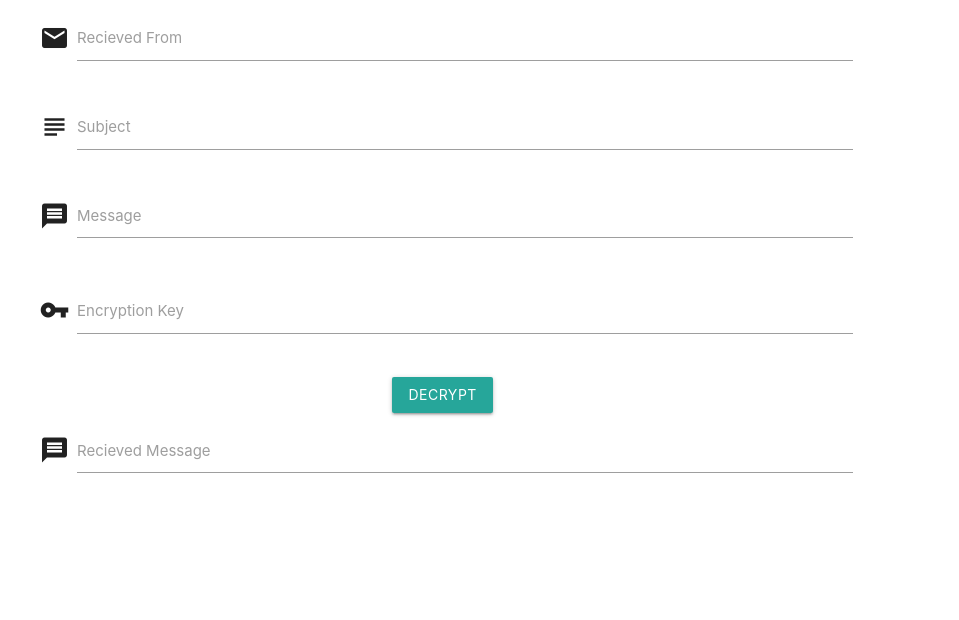
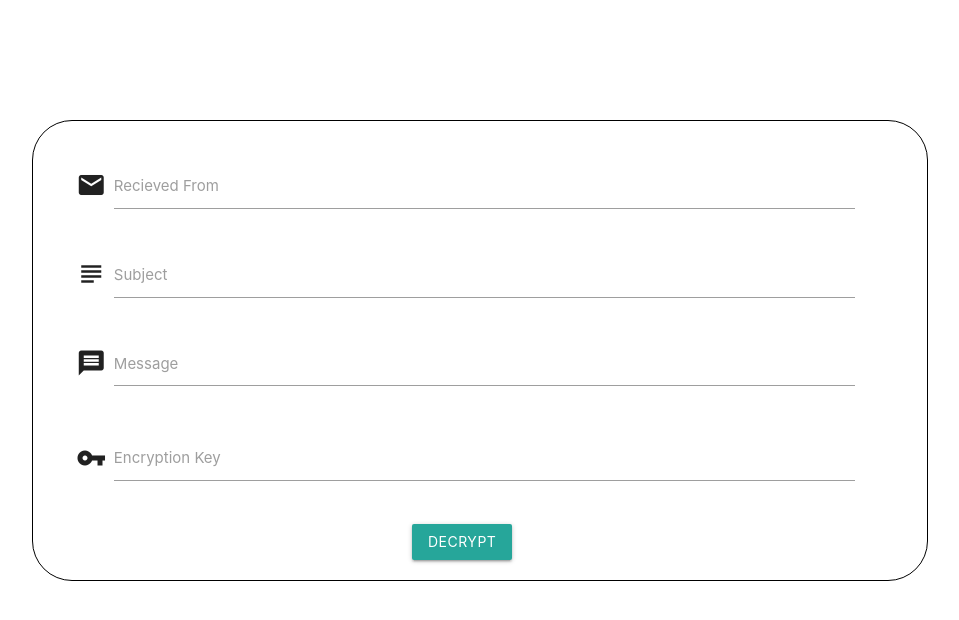
Before and after one commit to dhairyaj/Secure-Message-Transfer-System, a PHP site: page /decryption.html in a window 1280 px wide. Shown: the top 620 px of the page, without its empty margins (160-1119 px from the left). Run offline with PHP 8.4, Linux system fonts and the light colour scheme.

Commit message:
UI changes

```diff
--- a/decryption.html
+++ b/decryption.html
@@ -18,7 +18,7 @@
 <body>
 
     <div class="container">
-        <div class="settingEncrypt">
+        <div class="setting">
           <div class="row">
             <form class="col s11">
 
@@ -55,14 +55,6 @@
               </div>
 
               <button class="btn waves-effect waves-light" type="submit" name="action">Decrypt</button>
-              <br>
-              <div class="row">
-                <div class="input-field">
-                  <i class="material-icons prefix">message</i>
-                  <textarea id="rmessage" class="materialize-textarea"></textarea>
-                  <label for="rmessage">Recieved Message</label>
-                </div>
-              </div>
 
             </form>
           </div>
--- a/encryption.html
+++ b/encryption.html
@@ -18,9 +18,9 @@
 <body>
 
     <div class="container">
-        <div class="settingEncrypt">
+        <div class="setting">
           <div class="row">
-            <form class="col s10">
+            <form class="col s11">
 
               <div class="row">
                 <div class="input-field">
--- a/styles/style.css
+++ b/styles/style.css
@@ -1,23 +1,23 @@
 .settinglogin {
-  padding-left: 5%;
   padding-top: 3%;
-  width: 40%;
   border: 1px solid black;
   margin-left: auto;
   margin-right: auto;
   border-radius: 40px;
   margin-top: 30vh;
+  width: 40%;
+  padding-left: 4%;
 }
 
 .settingregister {
-  padding-left: 5%;
   padding-top: 3%;
-  width: 40%;
   border: 1px solid black;
   margin-left: auto;
   margin-right: auto;
   border-radius: 40px;
   margin-top: 20vh;
+  width: 40%;
+  padding-left: 4%;
 }
 
 #iconpass:hover {
@@ -29,15 +29,44 @@
   text-align: center;
 }
 
-#left {
+.settingDashboard #left {
   margin-right: 3%;
 }
 
-#right {
+.settingDashboard #right {
   margin-left: 3%;
 }
 
-.settingEncrypt {
+.setting {
+  padding-top: 3%;
+  border: 1px solid black;
+  margin-left: auto;
+  margin-right: auto;
+  border-radius: 40px;
+  margin-top: 15vh;
   text-align: center;
+  padding-left: 4%;
+}
+
+.message {
+  padding-top: 3%;
+  border: 1px solid black;
+  margin-left: auto;
+  margin-right: auto;
+  border-radius: 40px;
+  width: 70%;
+  margin-top: 10vh;
+  padding-left: 3%;
+  padding-right: 3%;
+  padding-bottom: 4%;
+}
+
+.message p {
+  text-align: justify;
+}
+
+.back {
+  text-align: center;
+  margin-top: 7%;
 }
 /*# sourceMappingURL=style.css.map */
--- a/styles/style.scss
+++ b/styles/style.scss
@@ -1,7 +1,5 @@
 @mixin container {
-    padding-left: 5%;
     padding-top: 3%;
-    width: 40%;
     border: 1px solid black;
     margin-left: auto;
     margin-right: auto;
@@ -11,11 +9,15 @@
 .settinglogin{
     @include container();
     margin-top: 30vh;
+    width: 40%;
+    padding-left: 4%;
 }
 
 .settingregister{
     @include container();
     margin-top: 20vh;
+    width: 40%;
+    padding-left: 4%;
 }
 
 #iconpass:hover{
@@ -25,16 +27,38 @@
 .settingDashboard{
     margin-top: 30vh;
     text-align: center;
+
+    #left{
+        margin-right: 3%;
+    }
+
+    #right{
+        margin-left: 3%;
+    }
 }
 
-#left{
-    margin-right: 3%;
+.setting{
+    @include container();
+    margin-top: 15vh;
+    text-align: center;
+    padding-left: 4%;
 }
 
-#right{
-    margin-left: 3%;
+.message{
+    @include container();
+    width: 70%;
+    margin-top: 10vh;
+    padding-left: 3%;
+    padding-right: 3%;
+    padding-bottom: 4%;
+
+    p{
+        text-align: justify;
+    }
+
 }
 
-.settingEncrypt{
+.back{
     text-align: center;
+    margin-top: 7%;
 }
```
Also changed, not shown: 1 other file.
